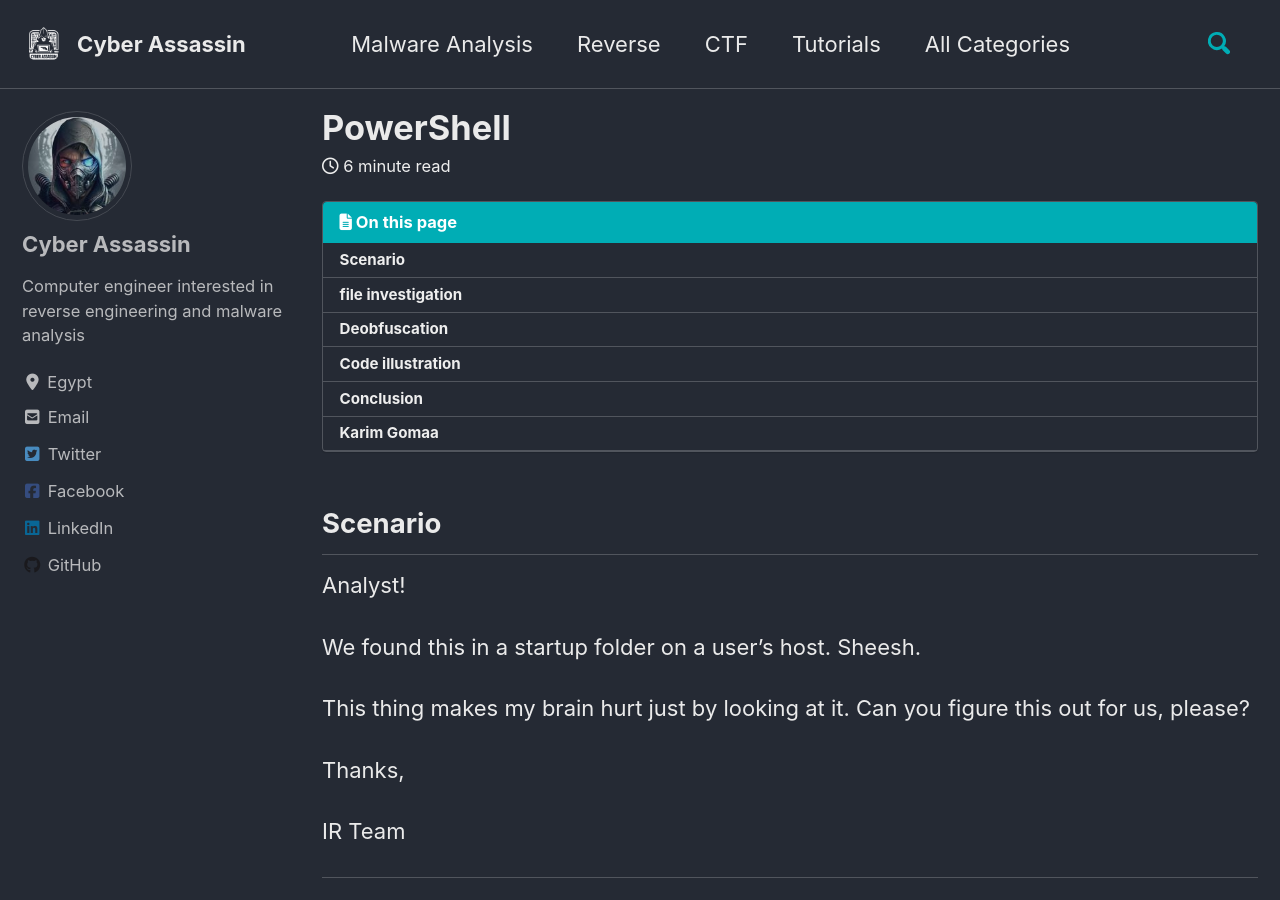
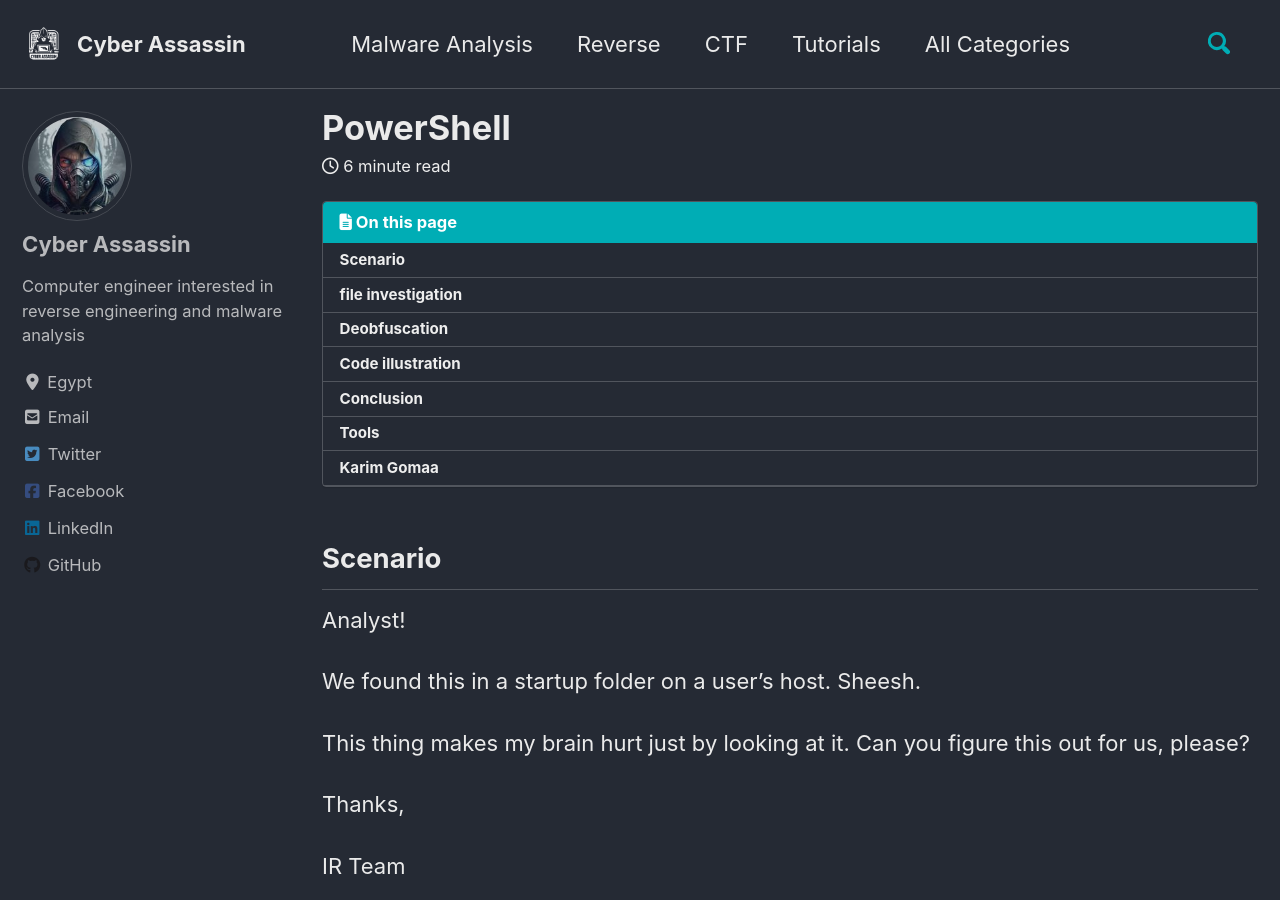
Before and after one commit to Karim-Gomaa/Karim-Gomaa.github.io, a Jekyll site: the page built from _posts/Tutorials/2024-7-25-PowerShell.md, in a window 1280 px wide and 900 px high. Built offline with Jekyll 4.4.1, drawn with Linux system fonts in a browser that asks for light colours; cached includes are drawn as plain includes; nearby versions of some CDN libraries.

Commit message:
Update 2024-7-25-PowerShell.md

```diff
--- a/_posts/Tutorials/2024-7-25-PowerShell.md
+++ b/_posts/Tutorials/2024-7-25-PowerShell.md
@@ -176,7 +176,7 @@ Sets up variables and TCP connection.
 Command Execution Loop: Continuously reads and executes remote commands.
 Cleanup: Handles exceptions and disposes of resources.
 
-##
+## Tools
 - VSCode
 - Cmder
 
```
